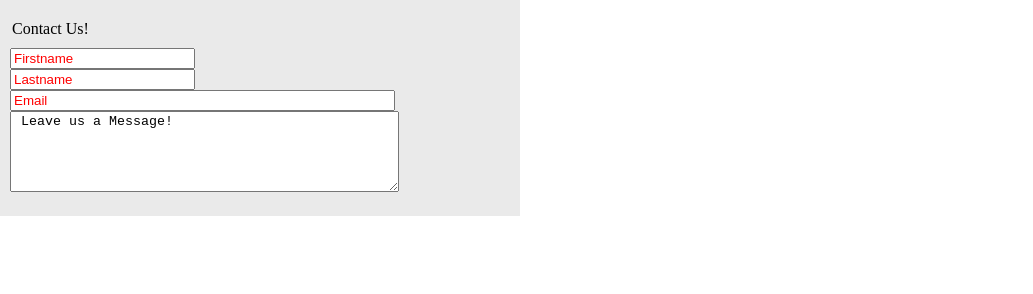
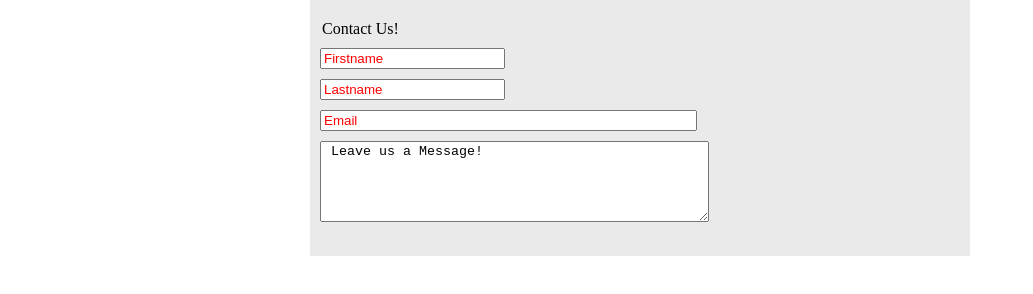
Before and after one commit to GC0728/GRVAP, a website: page public/views/contact.html in a window 1280 px wide. Shown: the whole page, without its empty margins (0-1033 px from the left). Drawn offline with Linux system fonts and the light colour scheme.

```diff
--- a/package.json
+++ b/package.json
@@ -21,7 +21,8 @@
   "dependencies": {
     "axios": "^0.19.0",
     "concurrently": "^4.1.2",
-    "express": "^4.17.1"
+    "express": "^4.17.1",
+    "sequelize": "^5.21.4"
   },
   "devDependencies": {
     "concurrently": "^4.1.2",
--- a/public/views/contact.html
+++ b/public/views/contact.html
@@ -13,7 +13,7 @@
         <legend> Contact Us! </legend>
             <input placeholder="Firstname"> <br>
             <input placeholder="Lastname">  <br>
-            <input placeholder="Email" size="45"> <br>
+            <input placeholder="Email" size="44"> <br>
             <textarea rows="5" cols="46"> Leave us a Message! </textarea>
 
     </form>
--- a/public/views/style.css
+++ b/public/views/style.css
@@ -29,14 +29,24 @@
 
 #contact{
     background-color: #eaeaea;
-    max-width: 500px;
+    margin: auto;
+    max-width: 50%;
     padding: 20px 10px;
+
 }
 
 #contact legend {
     background-color: #eaeaea;
     margin-bottom: 10px;
     max-width: 500px;
+}
+
+#contact input {
+    margin-bottom: 10px;
+}
+
+#contact textarea {
+    margin-bottom: 10px;
 }
 
 #container {
```
Also changed, not shown: routes/apiRoutes.js (added, +11 -0 lines), 1 other file.
